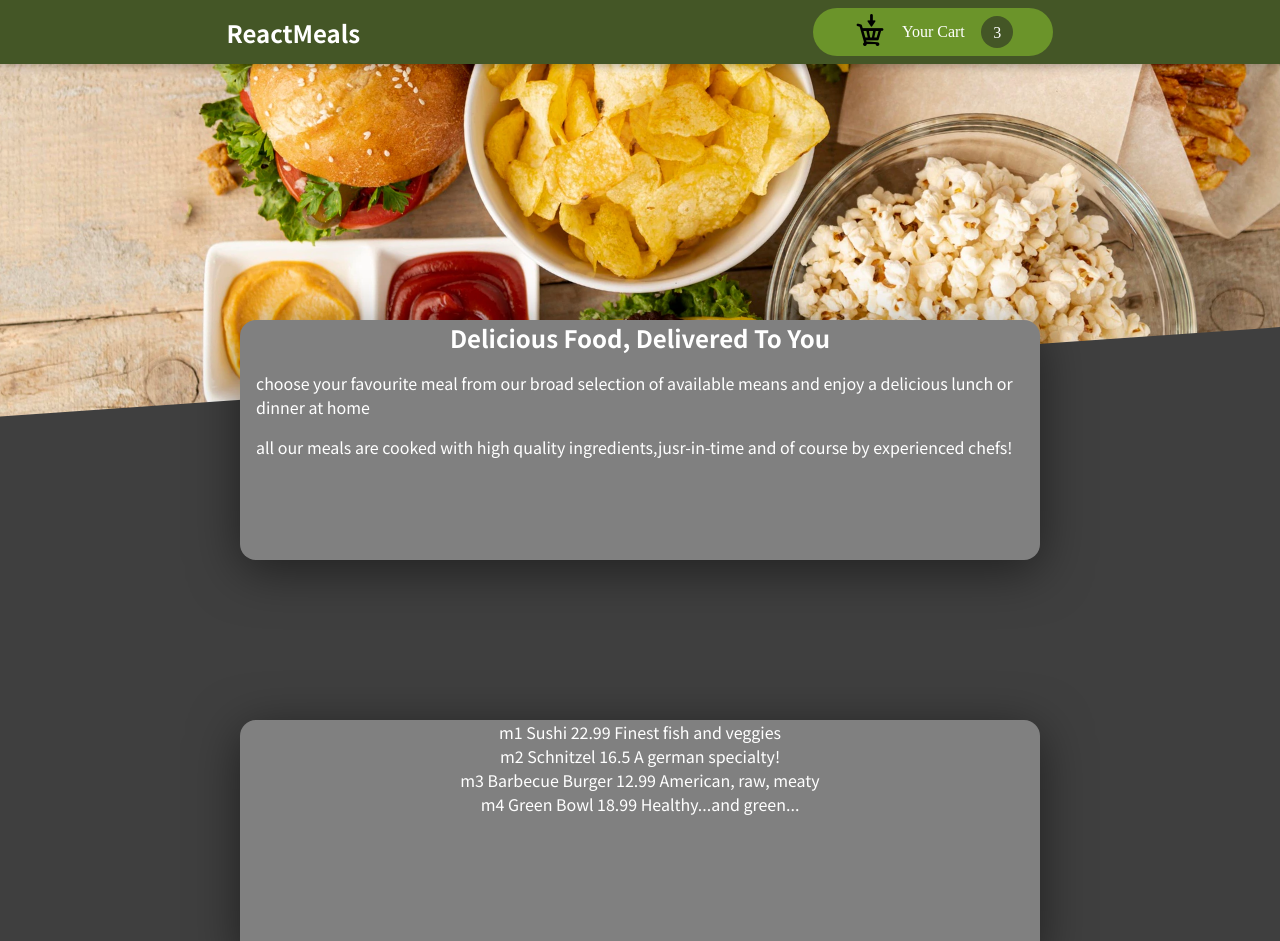
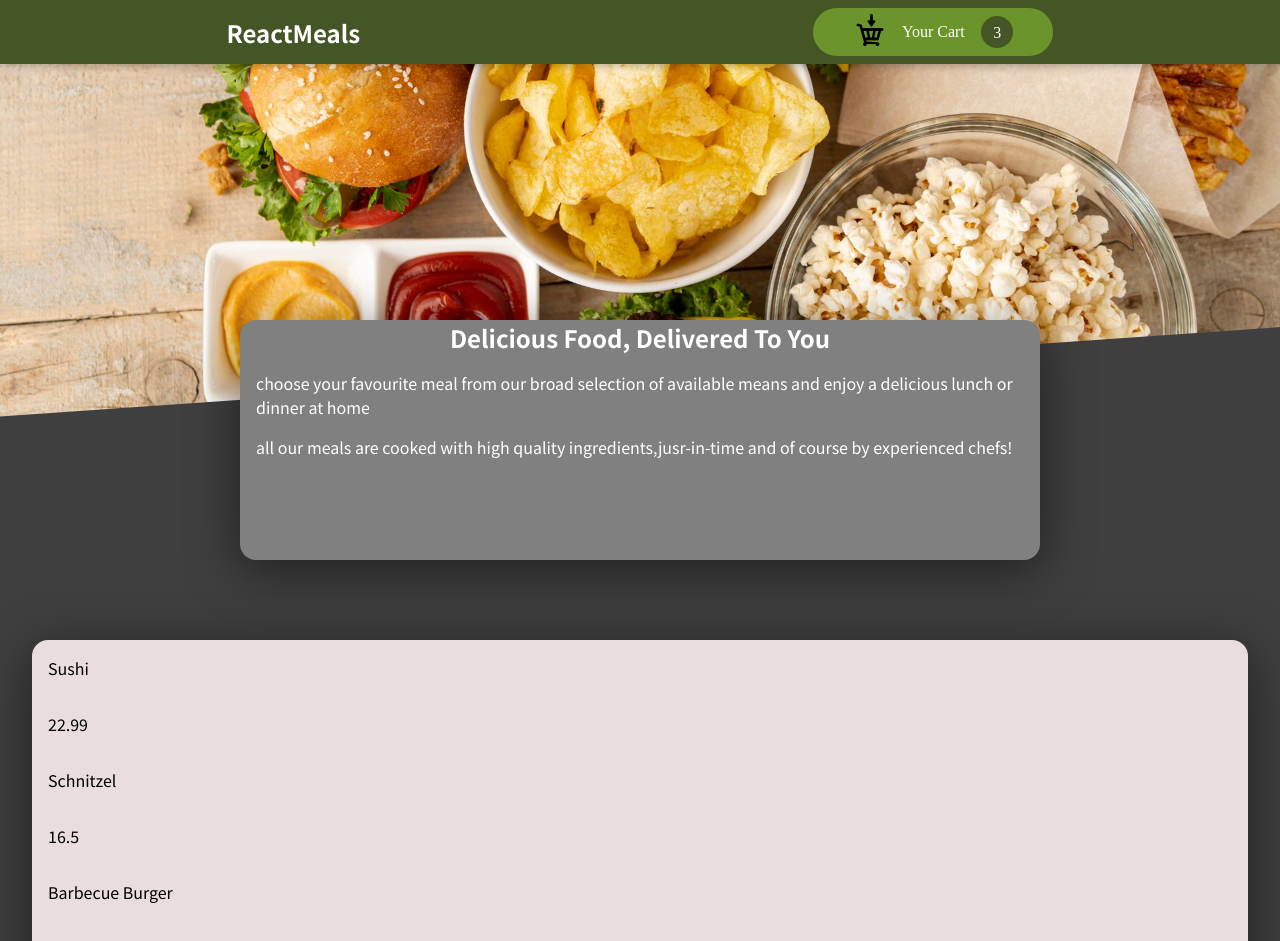
Before and after one commit to vishnuu96/foodOrderApp, a React (Create React App) app: page / in a window 1280 px wide. Shown: the top 941 px of the page. Built offline with nearby package versions, Linux system fonts and the light colour scheme.

Commit message:
added meals

```diff
--- a/src/components/Meals/AvailableMeals.jsx
+++ b/src/components/Meals/AvailableMeals.jsx
@@ -30,7 +30,12 @@ const DUMMY_MEALS = [
 
 const AvailableMeals = () => {
    const mealsList=DUMMY_MEALS.map((meal)=>{
-     return <li className={classes.li}>{meal.id}  {meal.name} {meal.price} {meal.description} </li>
+     return <li className={classes.li}>
+
+        <p >{meal.name}</p>
+        <p> {meal.price}</p>
+
+        </li>
     })
   return (
     <Fragment>
--- a/src/components/Meals/AvailableMeals.module.css
+++ b/src/components/Meals/AvailableMeals.module.css
@@ -1,21 +1,21 @@
 .meals{
-    color: white;
+    /* color: white; */
     position: relative;
-    width: 50rem;
-    height: 15rem;
+    width: 80rem;
+    /* height: 15rem; */
     box-shadow:0px 10px 50px rgba(0, 0, 0, 0.5);
     border-radius:1rem;
     padding: 0rem 1rem;
     margin:0 auto;
     max-width: 95%;
-    margin-top: 10rem;
+    margin-top: 5rem;
     position: relative;
-    background-color: gray;
+    background-color: rgb(233, 221, 221);
 
 }
+
 .li{
-text-align: center;
 list-style: none;
 display: flex;
-justify-content: space-around;
+flex-direction: column;
 }
```
